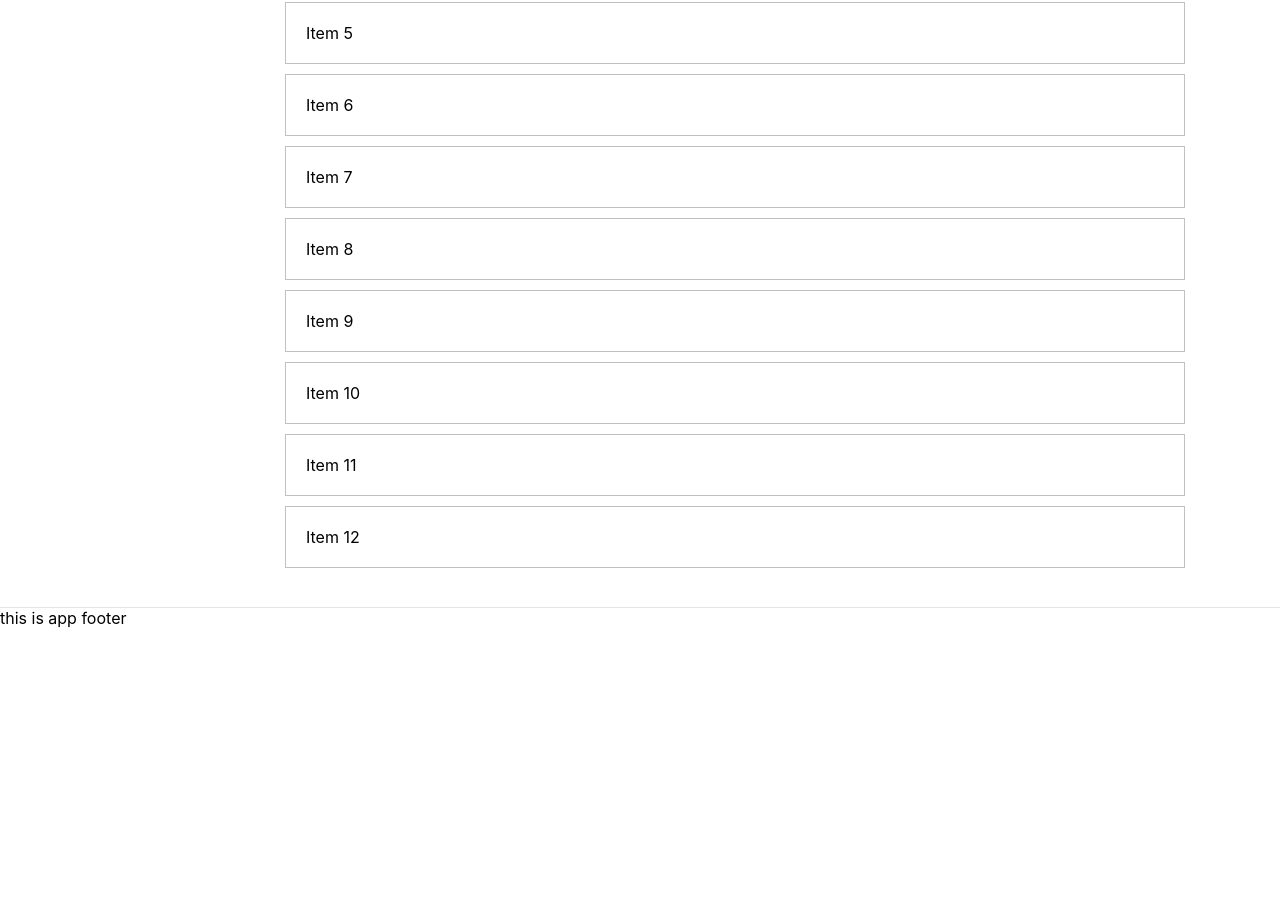
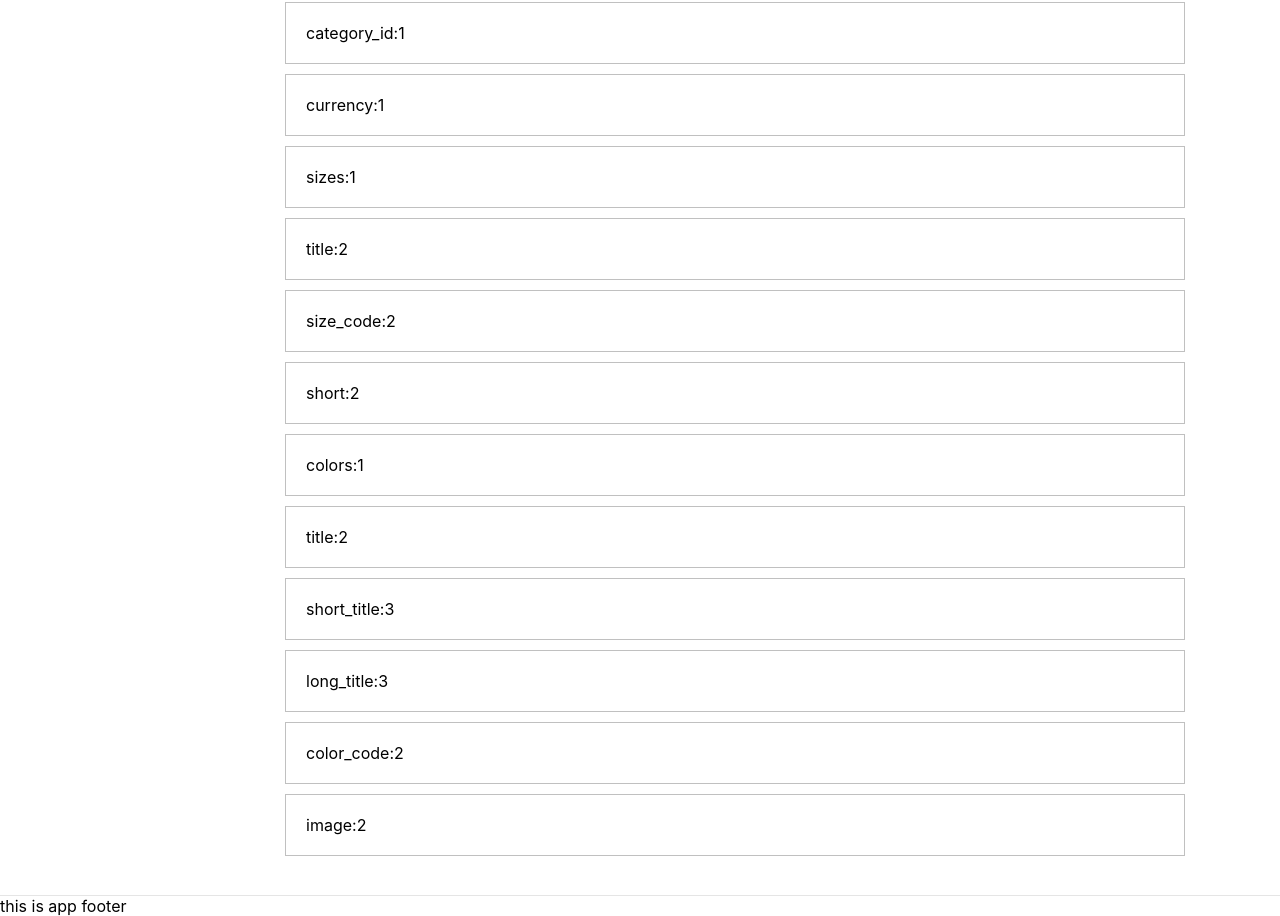
Before and after one commit to alacaesar/flamer, a React (Create React App) app: page /projects in a window 1280 px wide. Shown: the part 381-1297 px from the top of the page. Before the commit the page ends 1009 px from the top, so only its background shows below. Built offline with nearby package versions, Linux system fonts and the light colour scheme.

Commit message:
editing products page

```diff
--- a/src/App.js
+++ b/src/App.js
@@ -1,12 +1,7 @@
 import React, { Component } from "react";
 import { Layout } from "./app/components";
 import { Home, Projects, Billing } from "./app/views";
-import {
-  BrowserRouter as Router,
-  Route,
-  Switch,
-  Redirect
-} from "react-router-dom";
+import { BrowserRouter as Router, Route, Switch } from "react-router-dom";
 import { Provider } from "react-redux";
 import { store } from "./app/reducers/store";
 import "./css/styles.css";
--- a/src/app/views/Projects.js
+++ b/src/app/views/Projects.js
@@ -7,7 +7,9 @@ import {
 } from "react-sortable-hoc";
 
 const SortableItem = SortableElement(({ value }) => (
-  <li className="draggable">{value}</li>
+  <li className="draggable">
+    {value.title}:{value.n}
+  </li>
 ));
 
 const SortableList = SortableContainer(({ items }) => {
@@ -37,6 +39,33 @@ class Main extends Component {
       "Item 12"
     ]
   };
+
+  componentDidMount() {
+    var result = require("../../data/design.json");
+
+    this._loop(result);
+
+    this.setState({
+      items: this._array
+    });
+  }
+
+  _array = [];
+
+  _loop = (obj, level = 0) => {
+    var n = 1;
+    n += level;
+    for (var key in obj) {
+      var value = obj[key];
+      if (typeof value === "object") {
+        if (key !== "attribute") this._loop(value, n);
+      } else {
+        obj.n = n / 2;
+        this._array.push(obj);
+      }
+    }
+  };
+
   onSortEnd = ({ oldIndex, newIndex }) => {
     this.setState({
       items: arrayMove(this.state.items, oldIndex, newIndex)
--- /dev/null
+++ b/src/data/design.json
@@ -0,0 +1,48 @@
+{
+  "name": { "title": "name", "attribute": { "data_type": "string" } },
+  "barcode": { "title": "barcode", "attribute": { "data_type": "string" } },
+  "price": { "title": "price", "attribute": { "data_type": "integer" } },
+  "brand_id": { "title": "brand_id", "attribute": { "data_type": "string" } },
+  "category_id": {
+    "title": "category_id",
+    "attribute": { "data_type": "string" }
+  },
+  "currency": { "title": "currency", "attribute": { "data_type": "string" } },
+  "sizes": {
+    "title": "sizes",
+    "attribute": { "data_type": "array" },
+    "lower": {
+      "title": { "title": "title", "attribute": { "data_type": "string" } },
+      "size_code": {
+        "title": "size_code",
+        "attribute": { "data_type": "string" }
+      },
+      "short": { "title": "short", "attribute": { "data_type": "string" } }
+    }
+  },
+  "colors": {
+    "title": "colors",
+    "attribute": { "data_type": "array" },
+    "lower": {
+      "title": {
+        "title": "title",
+        "attribute": { "data_type": "array" },
+        "lower": {
+          "short_title": {
+            "title": "short_title",
+            "attribute": { "data_type": "string" }
+          },
+          "long_title": {
+            "title": "long_title",
+            "attribute": { "data_type": "string" }
+          }
+        }
+      },
+      "color_code": {
+        "title": "color_code",
+        "attribute": { "data_type": "string" }
+      },
+      "image": { "title": "image", "attribute": { "data_type": "string" } }
+    }
+  }
+}
```
Also changed, not shown: src/data/data.json (added, +80 -0 lines).
